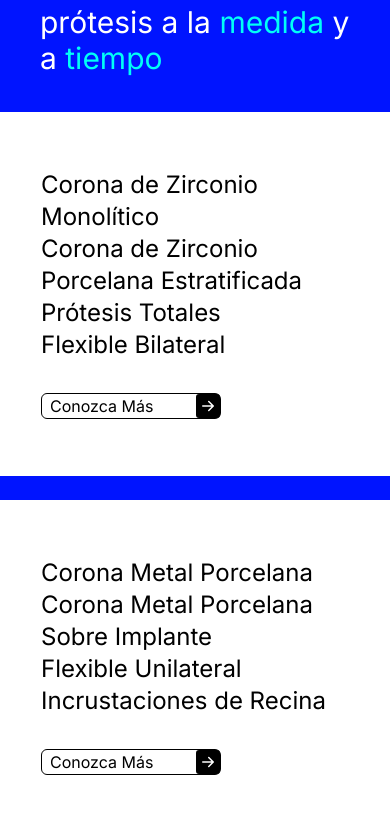
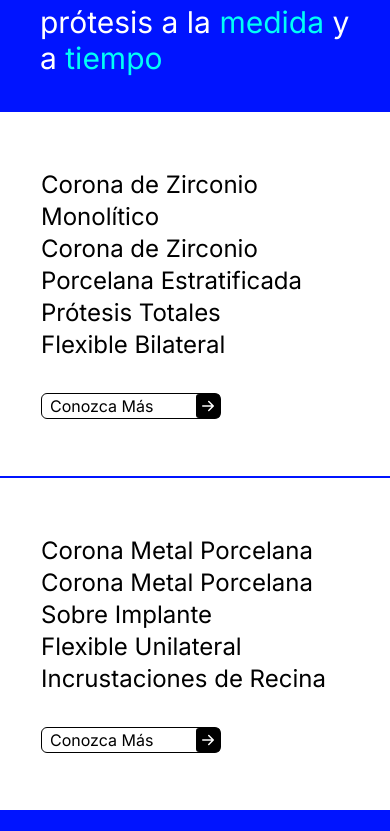
Before and after one commit to HyperMonkey3D/duodent-lab, a Next.js app: page / in a window 390 px wide. Shown: the part 1753-2584 px from the top of the page. Built offline with nearby package versions, Linux system fonts and the light colour scheme.

Commit message:
changes after reset

```diff
--- a/components/common/Cards.tsx
+++ b/components/common/Cards.tsx
@@ -9,7 +9,7 @@ interface CardProps  {
 
 const Cards = ( { side } : CardProps ) => {
     return(
-        <div className="w-full lg:w-[400px] xl:w-[517px] h-fit lg:h-[326px] bg-white px-10 py-14 border border-white sm:rounded-lg flex flex-col justify-between z-10 mb-6 lg:mb-0">
+        <div className="w-full lg:w-[400px] xl:w-[517px] h-fit lg:h-[326px] bg-white px-10 py-14 border border-white sm:rounded-lg flex flex-col justify-between z-10 mb-[2px] lg:mb-0">
             <ul>
                 {
                     side === "left" && (
--- a/components/sections/HowWeHelp.tsx
+++ b/components/sections/HowWeHelp.tsx
@@ -37,7 +37,7 @@ const HowWeHelp = () => {
 
     return(
         <section id="como-le-ayudamos" className="bg-duo-blue py-16 relative overflow-clip">
-            {large &&(<div className=" absolute right-0 bottom-0  w-full h-full -z-1">
+            {large &&(<div className=" absolute right-0 bottom-0  w-full h-full -z-1 overflow-clip">
                 <Image
                     src={lines}
                     alt="lines"
@@ -54,7 +54,7 @@ const HowWeHelp = () => {
                             Ayudamos a los dentistas fabricando prótesis a la <span className="text-duo-light-blue-300">medida</span> y a <span className="text-duo-light-blue-300">tiempo</span>
                         </h2>
                     </div>
-                    <div className="sm:flex flex-wrap lg:flex-wrap justify-between  ">
+                    <div className="sm:flex flex-wrap lg:flex-wrap justify-between  overflow-clip">
                         <Cards side="left"/>
                         <Cards side="right"/>
                     </div>
```
